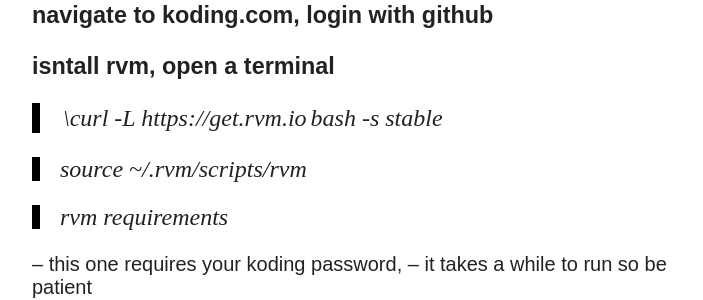
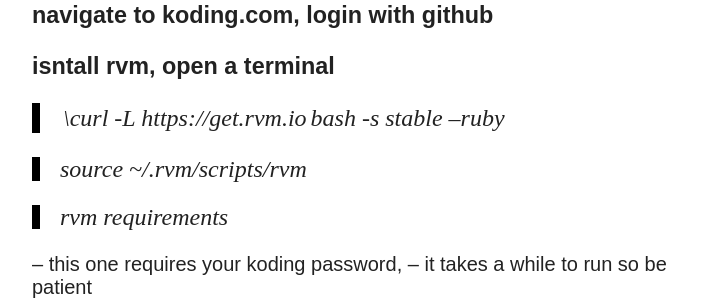
Before and after one commit to jcdavison/rubyonrailstutor.github.io, a Jekyll site: the page built from _posts/2014-03-06-koding-dev-setup.md, in a window 1280 px wide and 900 px high, scrolled down 989 px. Shown: the part 155-455 px from the top of the window, without its empty margins (318-1021 px from the left). Built offline with Jekyll 4.4.1, drawn with Linux system fonts in a browser that asks for light colours; nearby versions of some CDN libraries; comment, search, counter and statistics services are not loaded.

Commit message:
update koding post

```diff
--- a/_posts/2014-03-06-koding-dev-setup.md
+++ b/_posts/2014-03-06-koding-dev-setup.md
@@ -25,7 +25,7 @@
 
 ### isntall rvm, open a terminal
 
-> \curl -L https://get.rvm.io | bash -s stable
+> \curl -L https://get.rvm.io | bash -s stable --ruby
 
 > source ~/.rvm/scripts/rvm
 
```
